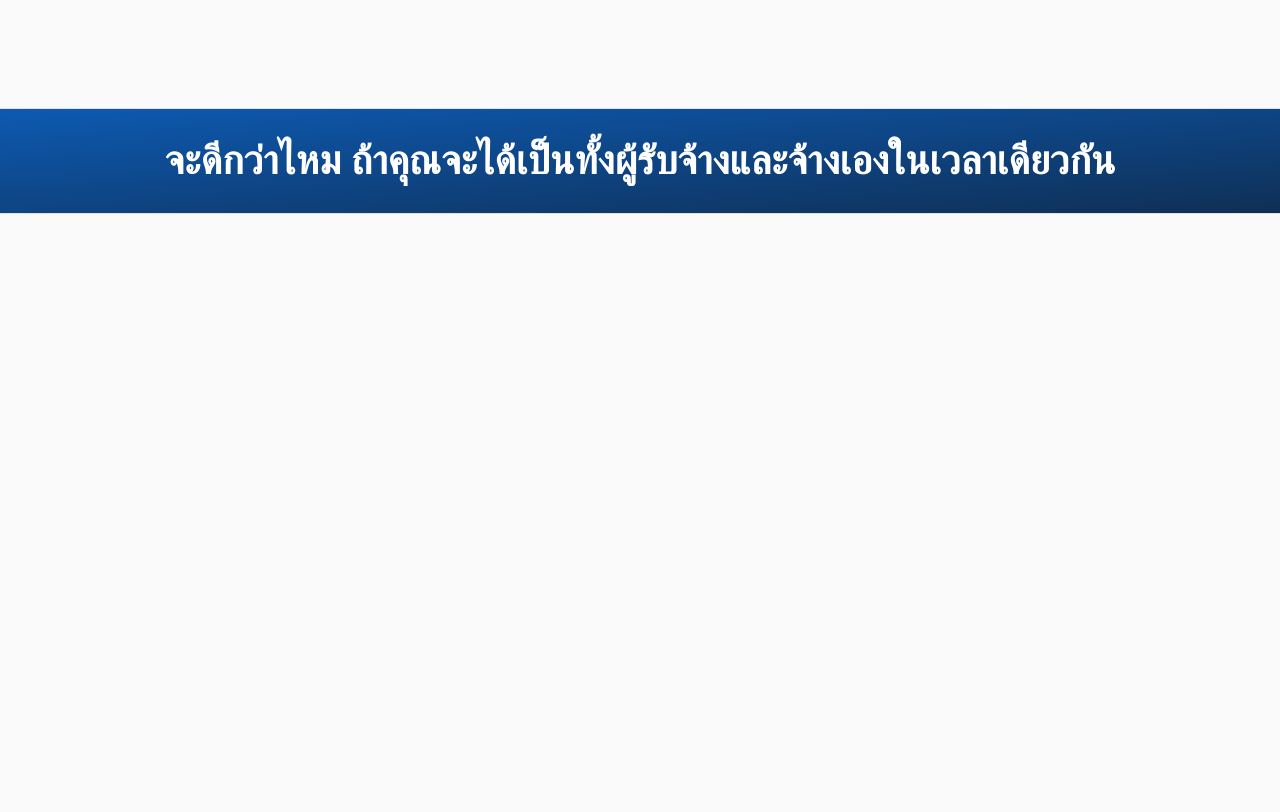
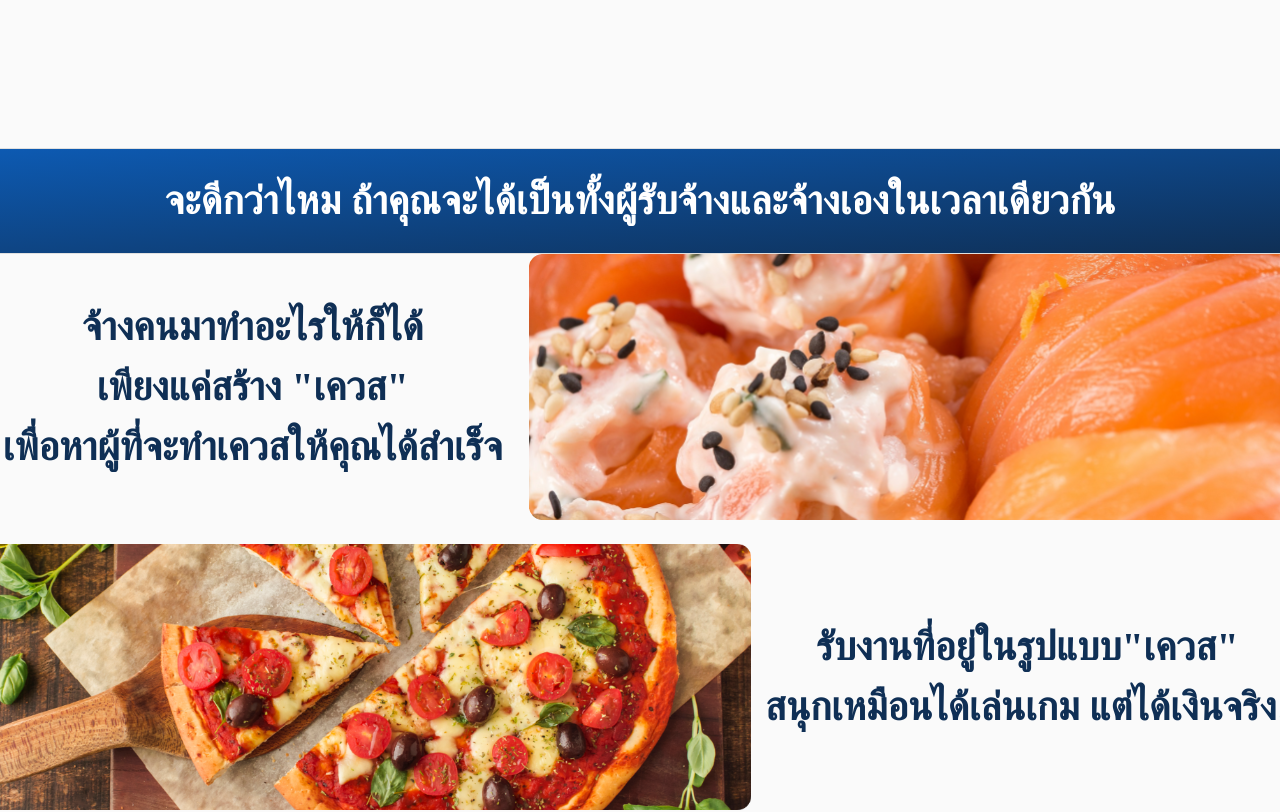
Before and after one commit to kalasour/quester-web, a Nuxt app: page / in a window 1280 px wide. Shown: the part 680-1492 px from the top of the page. Built offline with nearby package versions, Linux system fonts and the light colour scheme; what vue-scrollactive would draw is missing.

Commit message:
done 'why' section

```diff
--- a/components/Index/Why.vue
+++ b/components/Index/Why.vue
@@ -1,11 +1,47 @@
 <template>
-  <v-card class="text-xs-center py-5 blue-grad" tile outlined>
+  <div>
+    <v-card class="text-xs-center py-5 blue-grad mt-5" tile outlined>
       <v-card-title class="justify-center">
         <span
+          data-aos="fade-bottom"
+          data-aos-delay="200"
           :style="{ color: 'white','font-family': 'DB Helvethaica X','font-weight': 750,'font-size':'40px' }"
         >จะดีกว่าไหม ถ้าคุณจะได้เป็นทั้งผู้รับจ้างและจ้างเองในเวลาเดียวกัน</span>
       </v-card-title>
     </v-card>
+    <v-layout row wrap fill-height align-center>
+      <v-flex xs5 data-aos="fade-bottom" data-aos-delay="200">
+        <p
+          class="text-center mb-0"
+          :style="{ color: '#0f2f55','font-family': 'DB Helvethaica X','font-weight': 750,'font-size':'40px' }"
+        >จ้างคนมาทําอะไรให้ก็ได้</p>
+        <p
+          class="text-center mb-0"
+          :style="{ color: '#0f2f55','font-family': 'DB Helvethaica X','font-weight': 750,'font-size':'40px' }"
+        >เพียงแค่สร้าง "เควส"</p>
+        <p
+          class="text-center mb-0"
+          :style="{ color: '#0f2f55','font-family': 'DB Helvethaica X','font-weight': 750,'font-size':'40px' }"
+        >เพื่อหาผู้ที่จะทําเควสให้คุณได้สําเร็จ</p>
+      </v-flex>
+      <v-flex xs7 align-self-end class="my-3" data-aos="fade-right" data-aos-delay="200">
+        <v-img contain :src="require('~/assets/photo/sushi.svg')" />
+      </v-flex>
+      <v-flex xs7 class="my-3" data-aos="fade-left" data-aos-delay="200">
+        <v-img contain :src="require('~/assets/photo/pizza.png')" />
+      </v-flex>
+      <v-flex xs5 data-aos="fade-bottom" data-aos-delay="200">
+        <p
+          class="text-center mb-0"
+          :style="{ color: '#0f2f55','font-family': 'DB Helvethaica X','font-weight': 750,'font-size':'40px' }"
+        >รับงานที่อยู่ในรูปแบบ"เควส"</p>
+        <p
+          class="text-center mb-0"
+          :style="{ color: '#0f2f55','font-family': 'DB Helvethaica X','font-weight': 750,'font-size':'40px' }"
+        >สนุกเหมือนได้เล่นเกม แต่ได้เงินจริง!</p>
+      </v-flex>
+    </v-layout>
+  </div>
 </template>
 
 <script>
@@ -13,5 +49,4 @@ export default {}
 </script>
 
 <style>
-
 </style>
--- a/pages/index.vue
+++ b/pages/index.vue
@@ -6,7 +6,7 @@
       </v-flex>
     </v-layout>
     <v-layout id="why" :style="{height:screenHeight}" row wrap justify-center align-start>
-      <v-flex xs12>
+      <v-flex xs12 class="mt-5">
         <Why />
       </v-flex>
     </v-layout>
```
Also changed, not shown: assets/photo/pizza.png (added). Lines whose indentation alone changed are shown as unchanged.
